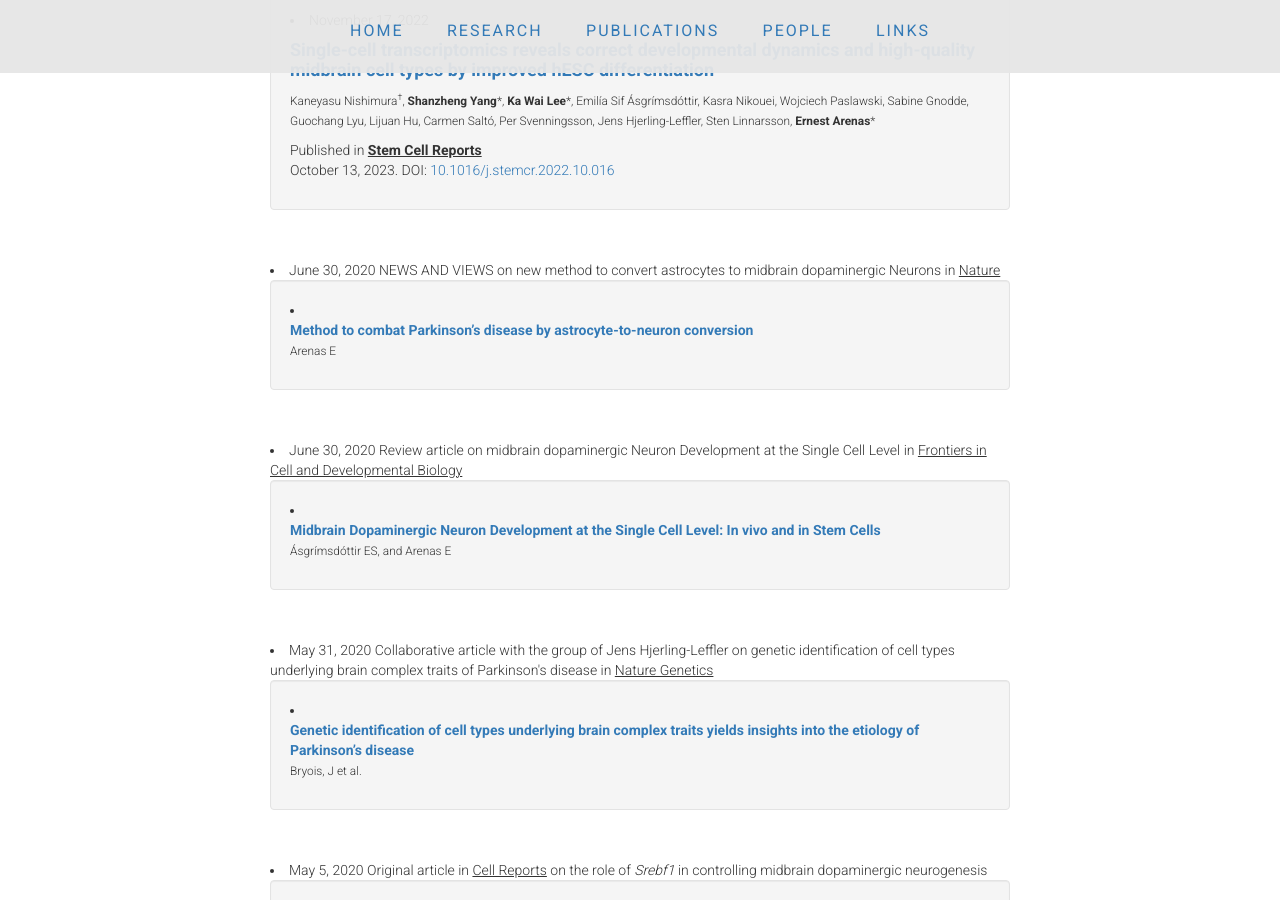
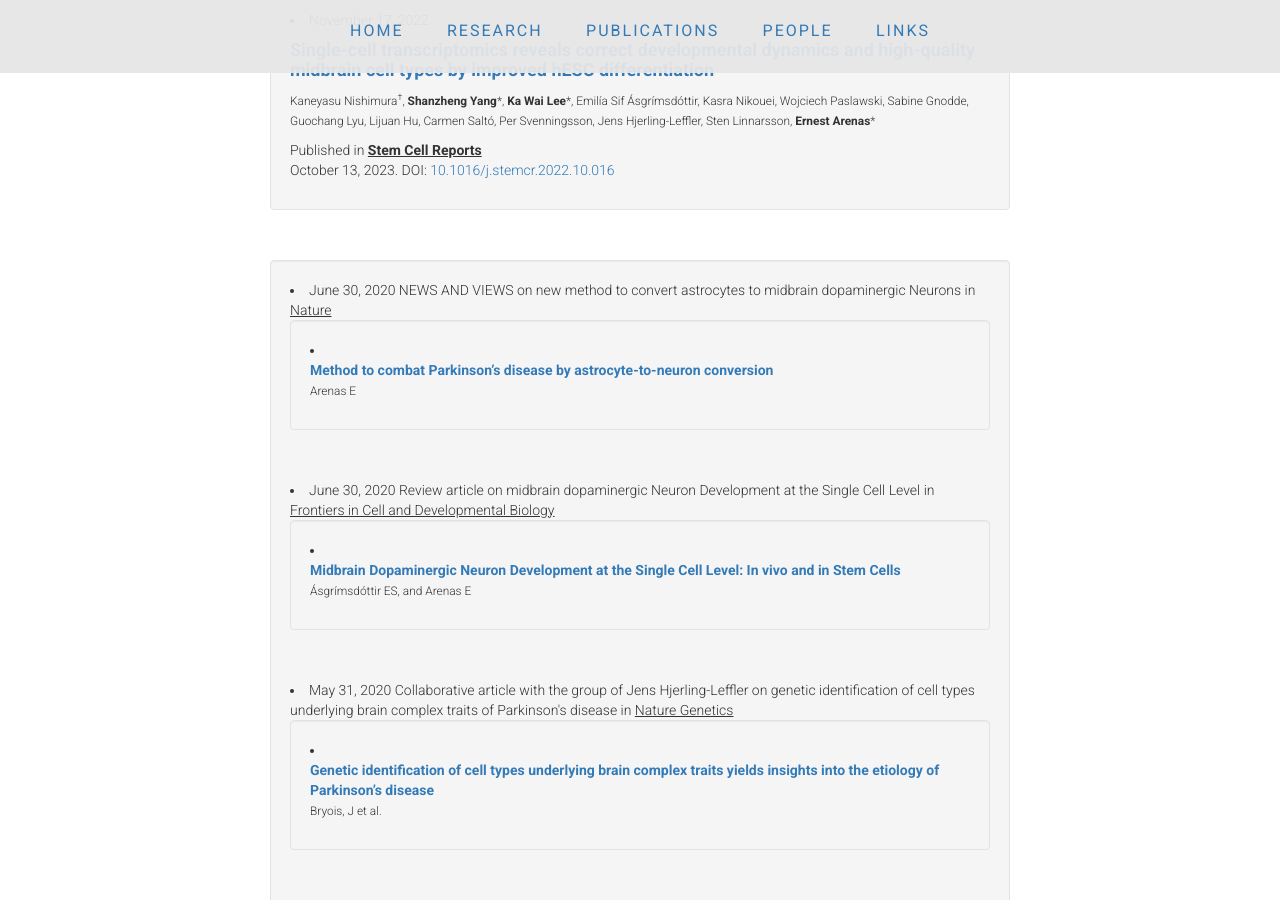
Before and after one commit to ArenasLab/arenaslab.github.io, a Jekyll site: the page index.html, which Jekyll copies as it is, in a window 1280 px wide and 900 px high, scrolled down 1909 px. Built offline with Jekyll 4.4.1, drawn with Linux system fonts in a browser that asks for light colours; comment, search, counter and statistics services are not loaded.

Commit message:
Update index.html

```diff
--- a/index.html
+++ b/index.html
@@ -177,8 +177,8 @@
 
            <p>&nbsp;</p>
 
-     <li>
-        <span class="post-date">June 30, 2020</span>
+     <div class="well">
+         <li class="post-date">June 30, 2020</span>
         <span class="post-link">NEWS AND VIEWS on new method to convert astrocytes to midbrain dopaminergic Neurons in <u>Nature</u></span>
       </li>
     <div class="well">
```
